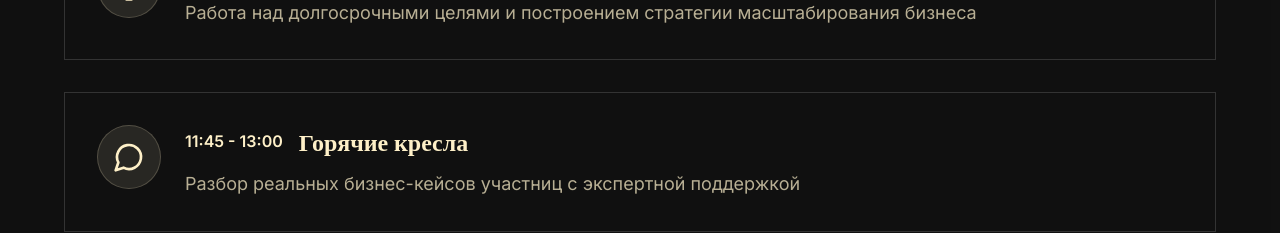
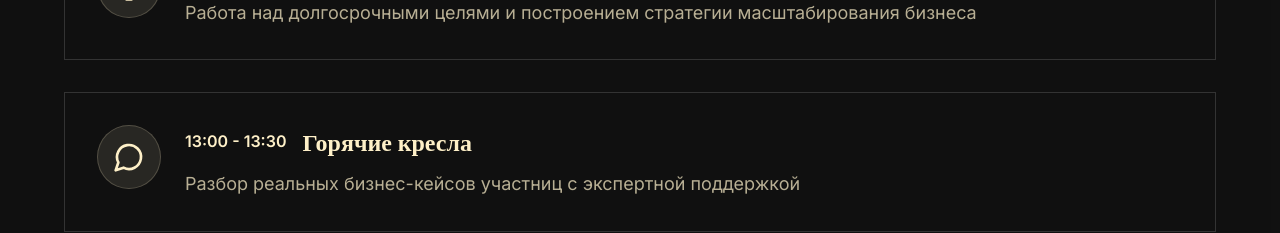
Before and after one commit to lenakor45/golden-mindset-landing, a React (Vite) app: page / in a window 1280 px wide. Shown: the part 1860-2093 px from the top of the page. Built offline with nearby package versions, Linux system fonts and the light colour scheme; the HTML template or start-up script is replaced by a standard one.

Commit message:
Fix program time

```diff
--- a/src/components/ProgramSection.tsx
+++ b/src/components/ProgramSection.tsx
@@ -10,7 +10,7 @@ const ProgramSection = () => {
     },
     {
       icon: MessageCircle,
-      time: "11:45 - 13:00",
+      time: "13:00 - 13:30",
       title: "Горячие кресла",
       description: "Разбор реальных бизнес-кейсов участниц с экспертной поддержкой"
     },
```
